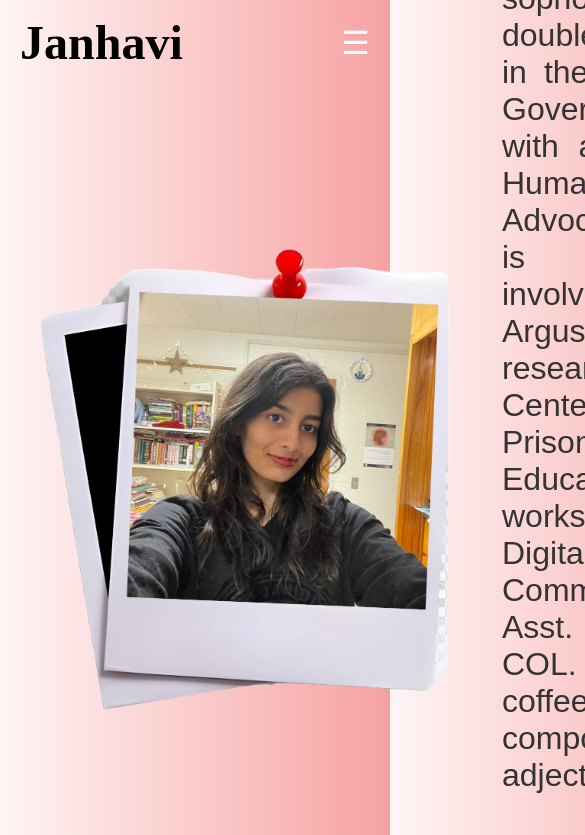
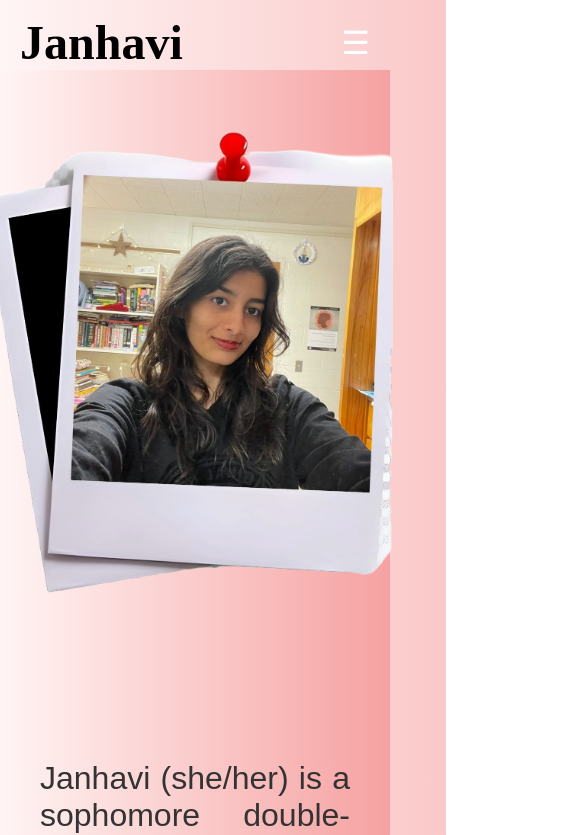
Before and after one commit to n-aggarwal/janhavi-birthday-gift, a Next.js app: page / in a window 390 px wide. Shown: the top 835 px of the page, 585 px wide, since content can reach past the window. Built offline with nearby package versions, Linux system fonts and the light colour scheme; a web font is replaced by a local one.

Commit message:
minor style fixes and images.

```diff
--- a/next.config.mjs
+++ b/next.config.mjs
@@ -1,4 +1,19 @@
 /** @type {import('next').NextConfig} */
-const nextConfig = {};
+const nextConfig = {
+  images: {
+    remotePatterns: [
+      {
+        protocol: "http",
+        hostname: "wesleyanargus.com",
+        pathname: "/wp-content/uploads/**", // Allow images from this path
+      },
+      {
+        protocol: "https",
+        hostname: "wesleyanargus.com",
+        pathname: "/wp-content/uploads/**", // Ensure both HTTP & HTTPS are supported
+      },
+    ],
+  },
+};
 
 export default nextConfig;
--- a/src/app/book-reviews/book-reviews.module.css
+++ b/src/app/book-reviews/book-reviews.module.css
@@ -32,6 +32,7 @@
     align-self: center;
     transition: all 0.5s ease-in-out;
     box-shadow: 10px 10px 10px rgba(0, 0, 0, 0.5);
+    padding:80px 80px;
 }
 
 /* Left and right halves of the diary */
--- a/src/app/globals.css
+++ b/src/app/globals.css
@@ -10,9 +10,9 @@
   }
 }
 
-html,
-body {
+html {
   max-width: 100vw;
+
 }
 
 
@@ -23,8 +23,10 @@ body {
   -webkit-font-smoothing: antialiased;
   -moz-osx-font-smoothing: grayscale;
   background-image: linear-gradient(to right, #fff5f5, #f6a1a1);
+  background-size: 100vh 100vw;
   overflow-y: auto;
-  overflow-x: auto;
+  overflow-x: hidden;
+  max-width: 100vw;
 }
 
 * {
@@ -38,6 +40,13 @@ a {
   text-decoration: none;
 }
 
+@media (max-width: 1024px) {
+  body{
+    overflow-x: auto;
+  }
+}
+
+
 @media (prefers-color-scheme: dark) {
   html {
     color-scheme: dark;
--- a/src/app/page.module.css
+++ b/src/app/page.module.css
@@ -24,3 +24,13 @@
   margin-right: 50px;
 
 }
+
+@media (max-width: 1024px) {
+  .page {
+    flex-direction: column;
+  }
+  .desc {
+    margin: 80px 40px;
+    padding-bottom: 50px;
+  }
+}
--- a/src/components/header.module.css
+++ b/src/components/header.module.css
@@ -1,7 +1,6 @@
 .header {
   width: 100%;
   /* background-color: rgb(255, 200, 200); */
-  background-image: linear-gradient(to right, #fff5f5, #f6a1a1);
   display: flex;
   justify-content: space-between; /* Ensures spacing between logo and nav */
   align-items: center; /* Centers items vertically */
```
